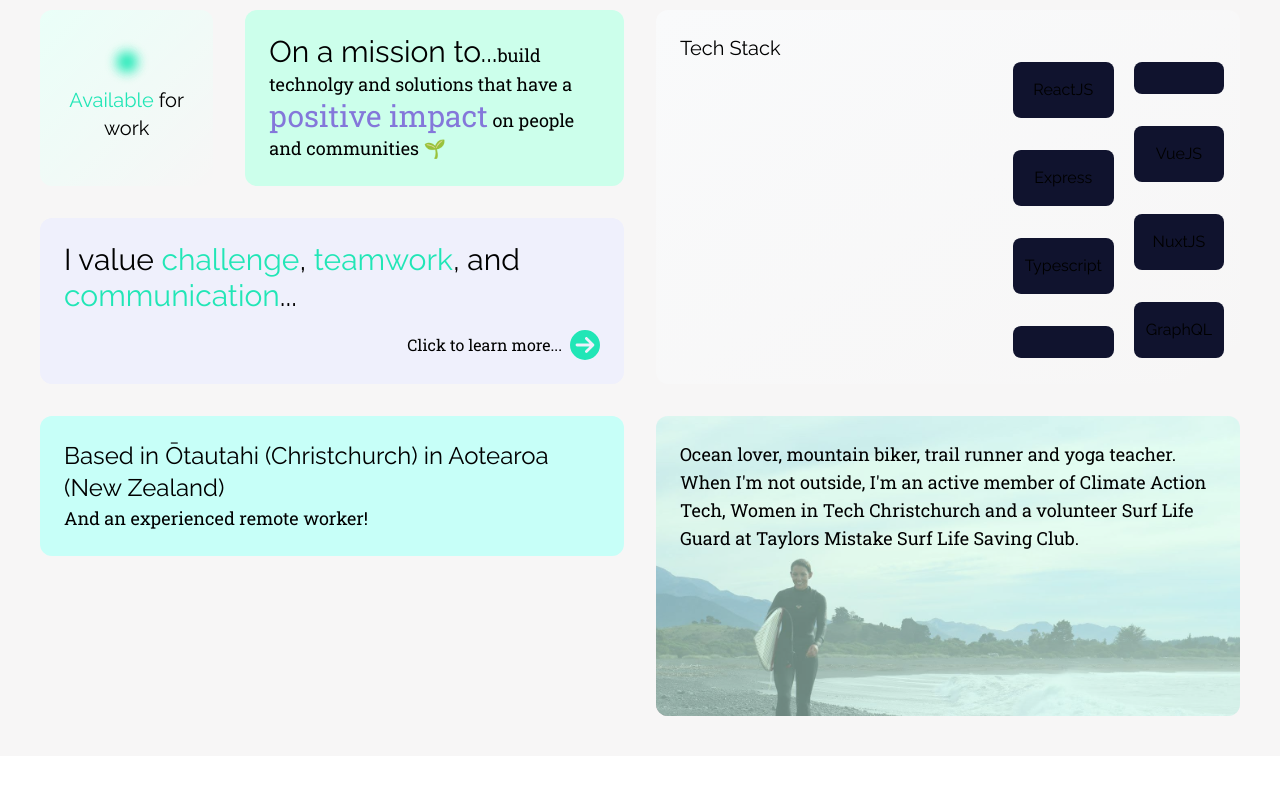
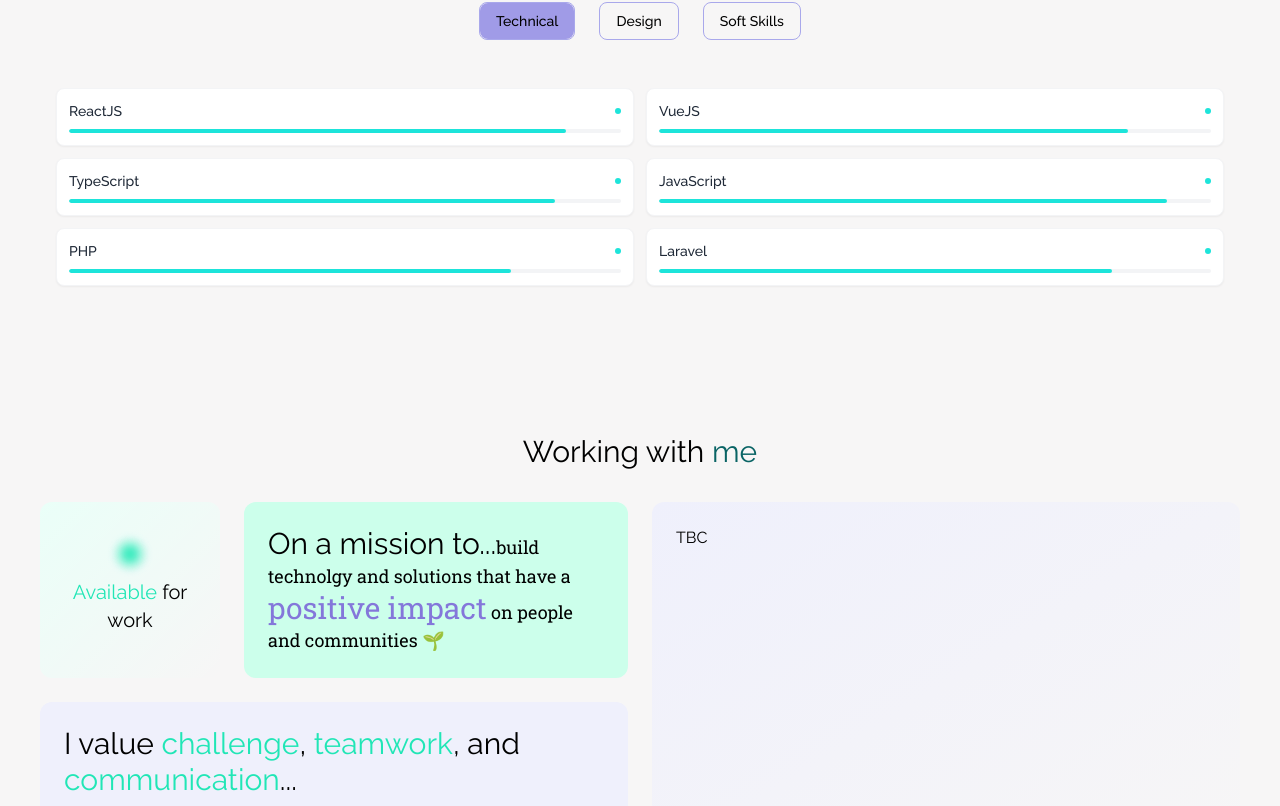
Before and after one commit to mandyh101/next-portfolio-24, a Next.js app: page / in a window 1280 px wide. Shown: the part 894-1700 px from the top of the page. Before the commit the page ends 1650 px from the top, so only its background shows below. Built offline with nearby package versions, Linux system fonts and the light colour scheme.

Commit message:
tidy up spacing and naming - too long between commits!

```diff
--- a/app/page.tsx
+++ b/app/page.tsx
@@ -1,25 +1,25 @@
-import HeroWave from "@/components/Hero-wave";
-import HeroSpotlight from "@/components/Hero-spotlight";
-import { FloatingNav } from "@/components/ui/FloatingNav";
-import AboutMeGrid from "@/components/AboutMeGrid";
+import HeroWave from '@/components/Hero-wave'
+import HeroSpotlight from '@/components/Hero-spotlight'
+import { FloatingNav } from '@/components/ui/FloatingNav'
+import AboutMeGrid from '@/components/AboutMeGrid'
+import SkillStack from '@/components/SkillStack'
 
 export default function Home() {
-
   const navItems = [
-    { name: "Me", link: "#me"},
-    { name: "Projects", link: "#projects" },
-    { name: "Skills", link: "#skills" },
-    { name: "Contact", link: "#contact" },
+    { name: 'Me', link: '#me' },
+    { name: 'Projects', link: '#projects' },
+    { name: 'Skills', link: '#skills' },
+    { name: 'Contact', link: '#contact' },
   ]
 
   return (
     <main className="relative bg-seasalt-white flex justify-center items-center flex-col overflow-hidden mx-auto sm:px-10 px-5">
       <div className="max-w-7xl w-full">
-        <FloatingNav  navItems={navItems}/>
+        <FloatingNav navItems={navItems} />
         <HeroSpotlight />
+        <SkillStack />
         <AboutMeGrid />
-        {/* <HeroWave /> */}
       </div>
     </main>
-  );
+  )
 }
--- a/components/AboutMeGrid.tsx
+++ b/components/AboutMeGrid.tsx
@@ -1,6 +1,6 @@
 import React from 'react'
 import Availability from './AboutMeGridItems/Availability'
-import WorkExperience from './AboutMeGridItems/WorkExperience'
+import Skills from './AboutMeGridItems/Skills'
 import Goal from './AboutMeGridItems/Goal'
 import Values from './AboutMeGridItems/Values'
 import Interests from './AboutMeGridItems/Interests'
@@ -8,12 +8,12 @@
 
 const AboutMeGrid = () => {
   return (
-    <div id="me" className="max-w-7xl mx-auto py-10">
+    <section id="me" className="section-container section-padding">
       <h2 className="text-center my-8">
         Working with
         <span className="text-sea-green-800"> me</span>
       </h2>
-      <div className="grid grid-cols-1 md:grid-cols-4 lg:grid-cols-6 gap-4 md:gap-6 lg:gap-8 md:grid-rows-[auto_auto_auto_auto]">
+      <div className="grid grid-cols-1 md:grid-cols-4 lg:grid-cols-6 gap-4 md:gap-6 md:grid-rows-[auto_auto_auto_auto]">
         <div className="bentoGridItem md:col-span-1 group bg-gradient-to-br from-aquamarine-50 to-transparent md:flex md:justify-center md:items-center">
           <Availability />
         </div>
@@ -22,15 +22,18 @@
           <Goal />
         </div>
 
-        <div className="bentoGridItem md:col-span-4 lg:col-span-3 md:row-span-6 lg:row-span-3 group bg-gradient-to-br from-gray-50 to-transparent h-full min-h-[300px]">
-          <WorkExperience />
+        {/* <div className="bentoGridItem md:col-span-4 lg:col-span-3 md:row-span-6 lg:row-span-3 group bg-gradient-to-br from-gray-50 to-transparent h-full min-h-[300px] md:min-h-[500px]">
+          <Skills />
+        </div> */}
+        <div className="bentoGridItem md:col-span-4 lg:col-span-3 md:row-span-6 lg:row-span-3 group bg-gradient-to-br from-tropical-indigo-100 to-transparent">
+          TBC
         </div>
 
         <div className="bentoGridItem md:col-span-2 lg:col-span-3 md:row-span-2 group bg-tropical-indigo-100 hover:bg-tropical-indigo-200 transition-colors h-full">
           <Values />
         </div>
 
-        <div className="bentoGridItem md:col-span-2 md:row-span-2 lg:col-span-3 group bg-sea-green-100 hover:bg-sea-green-200 transition-colors">
+        <div className="bentoGridItem md:col-span-2 md:row-span-2 lg:col-span-3 group bg-aquamarine-100 hover:bg-aquamarine-200 transition-colors">
           <Location />
         </div>
 
@@ -38,7 +41,7 @@
           <Interests />
         </div>
       </div>
-    </div>
+    </section>
   )
 }
 
--- a/components/AboutMeGridItems/WorkExperience.tsx
+++ /dev/null
@@ -1,40 +0,0 @@
-import React from 'react'
-
-const WorkExperience = () => {
-  const leftLists = ['ReactJS', 'Express', 'Typescript']
-  const rightLists = ['VueJS', 'NuxtJS', 'GraphQL']
-  return (
-    <div className="bentoGridItemInner relative">
-      <h3 className="">Tech Stack</h3>
-      <div className="flex gap-1 lg:gap-5 w-fit absolute -right-3 lg:-right-2">
-        {/* tech stack lists */}
-        <div className="flex flex-col gap-3 md:gap-3 lg:gap-8">
-          {leftLists.map((item, i) => (
-            <span
-              key={i}
-              className="lg:py-4 lg:px-3 py-2 px-3 text-xs lg:text-base opacity-50
-                    lg:opacity-100 rounded-lg text-center bg-[#10132E]"
-            >
-              {item}
-            </span>
-          ))}
-          <span className="lg:py-4 lg:px-3 py-4 px-3  rounded-lg text-center bg-[#10132E]"></span>
-        </div>
-        <div className="flex flex-col gap-3 md:gap-3 lg:gap-8">
-          <span className="lg:py-4 lg:px-3 py-4 px-3  rounded-lg text-center bg-[#10132E]"></span>
-          {rightLists.map((item, i) => (
-            <span
-              key={i}
-              className="lg:py-4 lg:px-3 py-2 px-3 text-xs lg:text-base opacity-50
-                    lg:opacity-100 rounded-lg text-center bg-[#10132E]"
-            >
-              {item}
-            </span>
-          ))}
-        </div>
-      </div>
-    </div>
-  )
-}
-
-export default WorkExperience
--- a/components/Hero-spotlight.tsx
+++ b/components/Hero-spotlight.tsx
@@ -9,7 +9,7 @@
   const headingText: string =
     'Full-stack web developer, innovator, and ocean lover.'
   return (
-    <div className="pb-24 pt-40">
+    <section className="pb-8 sm:pb-10 md:pb-12 lg:pb-16 pt-40">
       <div>
         {/*  */}
         <Spotlight
@@ -48,7 +48,7 @@
           </div>
         </div>
       </div>
-    </div>
+    </section>
   )
 }
 
```
